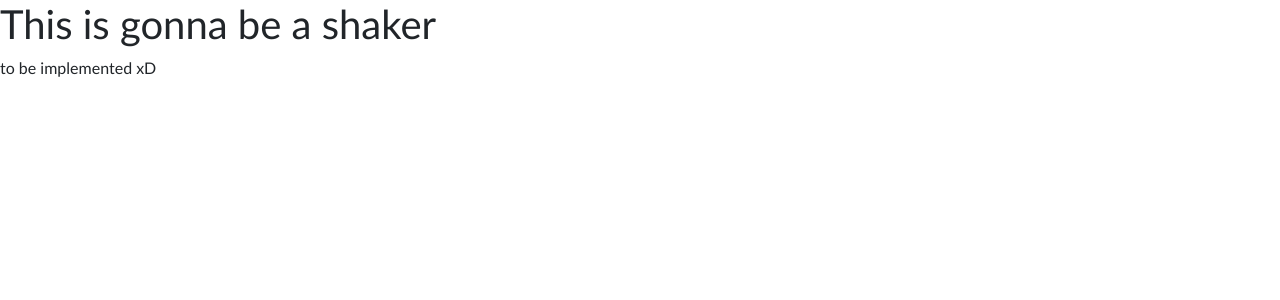
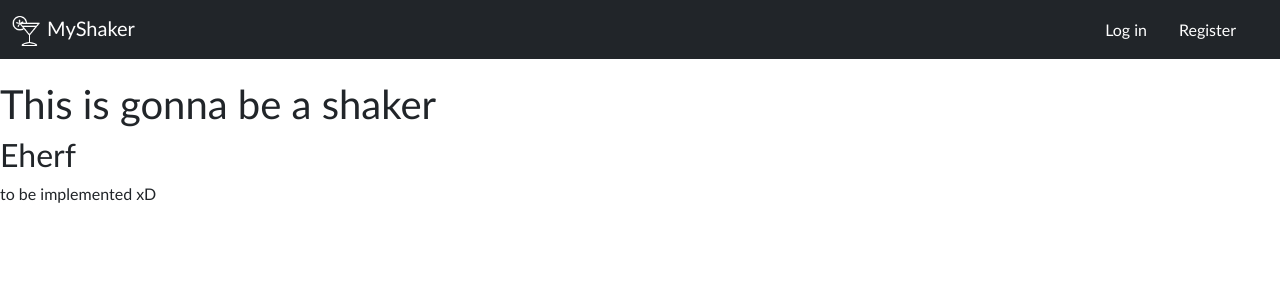
Before and after one commit to RivetLorddom/MyShaker, a Django app: page / in a window 1280 px wide. Shown: the top 300 px of the page. Run offline with Django 4.2, Linux system fonts and the light colour scheme.

Commit message:
added navbar

```diff
--- a/shaker/static/shaker/styles.css
+++ b/shaker/static/shaker/styles.css
@@ -1,5 +1,6 @@
 body {
     font-family: 'Gill Sans', 'Trebuchet MS', sans-serif;
+    margin-top: 5em;
 }
 
 a {
@@ -9,3 +10,13 @@ a {
 .register {
     font-size: 1.2em;
 }
+
+.nav-login-logout {
+    color: white;
+    padding-inline-end: 2em;
+
+
+}
+.nav-link:hover {
+    color: rgb(226, 171, 105);
+}
--- a/shaker/templates/shaker/layout.html
+++ b/shaker/templates/shaker/layout.html
@@ -18,7 +18,67 @@
 
         {% include 'shaker/includes/messages.html' %}
         <h1>This is gonna be a shaker</h1>
+        <h2>Eherf</h2>
 
+
+        <nav class="navbar navbar-dark bg-dark fixed-top">
+            <div class="container-fluid">
+              <a class="navbar-brand" href="{% url 'index' %}"><img src="/static/shaker/cocktailwhite.png" alt="" width="30" height="30" class="d-inline-block align-text-top">
+                MyShaker</a>
+
+              {% if user.is_authenticated %}
+              <button class="navbar-toggler" type="button" data-bs-toggle="offcanvas" data-bs-target="#offcanvasDarkNavbar" aria-controls="offcanvasDarkNavbar">
+                <span class="navbar-toggler-icon"></span>
+              </button>
+              <div class="offcanvas offcanvas-end text-bg-dark" tabindex="-1" id="offcanvasDarkNavbar" aria-labelledby="offcanvasDarkNavbarLabel">
+                <div class="offcanvas-header">
+                  <h5 class="offcanvas-title" id="offcanvasDarkNavbarLabel">Dark offcanvas</h5>
+                  <button type="button" class="btn-close btn-close-white" data-bs-dismiss="offcanvas" aria-label="Close"></button>
+                </div>
+                <div class="offcanvas-body">
+                  <ul class="navbar-nav justify-content-end flex-grow-1 pe-3">
+                    <li class="nav-item">
+                      <a class="nav-link active" aria-current="page" href="{% url 'index' %}">Home</a>
+                    </li>
+                    <li class="nav-item">
+                      <a class="nav-link" href="#">Link</a>
+                    </li>
+                    <li class="nav-item">
+                        <a class="nav-link" href="#">Link</a>
+                    </li>
+                    <li class="nav-item">
+                        <a class="nav-link" href="{% url 'logout' %}">Logout</a>
+                    </li>
+                    <li class="nav-item dropdown">
+                      <a class="nav-link dropdown-toggle" href="#" role="button" data-bs-toggle="dropdown" aria-expanded="false">
+                        Dropdown
+                      </a>
+                      <ul class="dropdown-menu dropdown-menu-dark">
+                        <li><a class="dropdown-item" href="#">Action</a></li>
+                        <li><a class="dropdown-item" href="#">Another action</a></li>
+                        <li>
+                          <hr class="dropdown-divider">
+                        </li>
+                        <li><a class="dropdown-item" href="#">Something else here</a></li>
+                      </ul>
+                    </li>
+                  </ul>
+                  <form class="d-flex" role="search">
+                    <input class="form-control me-2" type="search" placeholder="Search" aria-label="Search">
+                    <button class="btn btn-success" type="submit">Search</button>
+                  </form>
+                </div>
+              </div>
+
+              {% else %}
+                <div class="d-flex">
+                    <a class="nav-link nav-login-logout" href="{% url 'login' %}">Log in</a>
+                    <a class="nav-link nav-login-logout" href="{% url 'register' %}">Register</a>
+                </div>
+              {% endif %}
+
+            </div>
+          </nav>
 
         {% block body %}
 
```
Also changed, not shown: db.sqlite3, shaker/static/shaker/cocktail.png (added), shaker/static/shaker/cocktailwhite.png (added).
